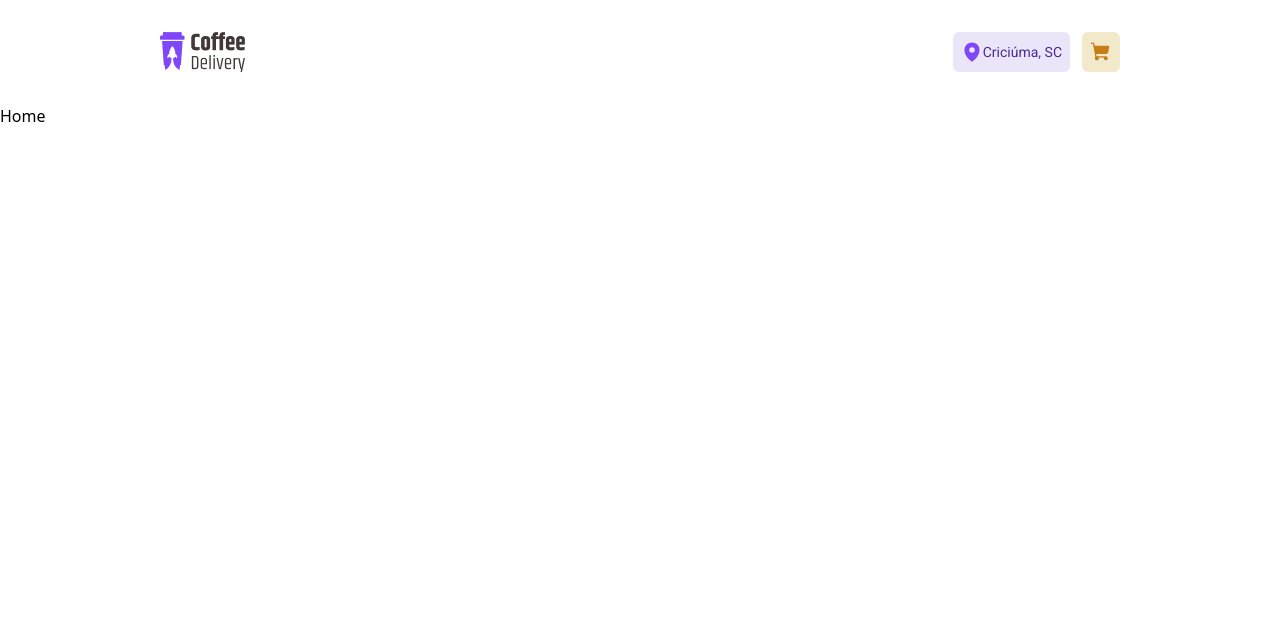
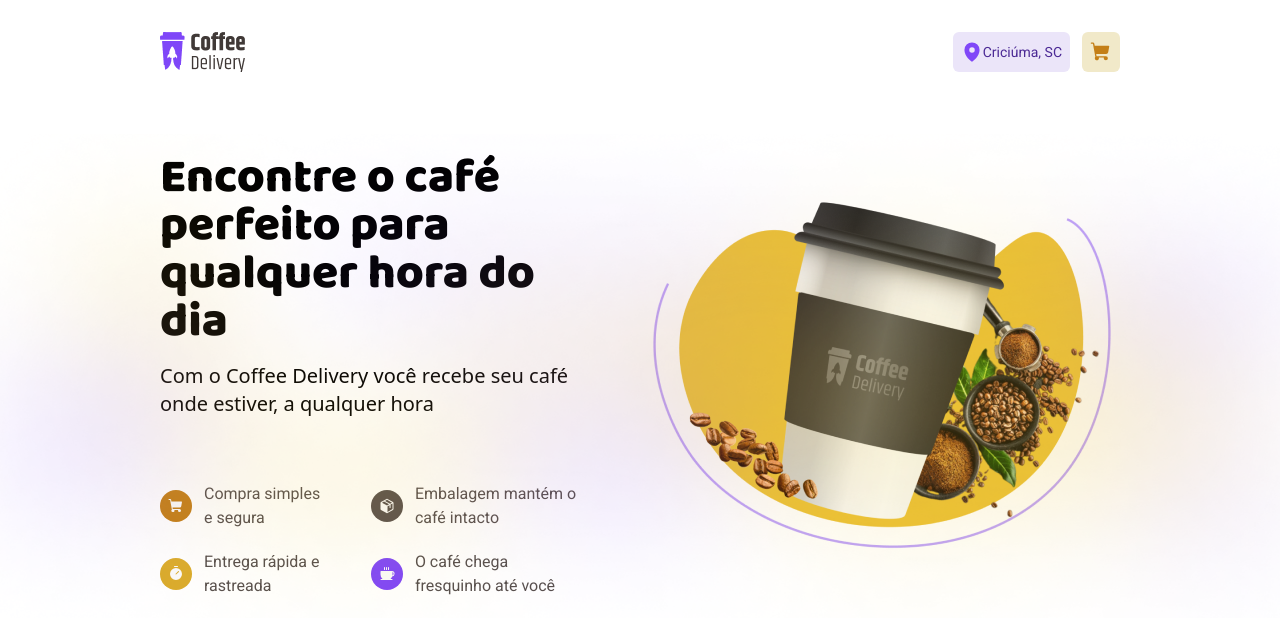
Before and after one commit to davimarcilio/CoffeeDelivery, a React (Vite) app: page / in a window 1280 px wide. Shown: the top 634 px of the page. Built offline with nearby package versions, Linux system fonts and the light colour scheme.

Commit message:
Coffee info

```diff
--- a/src/components/Header.tsx
+++ b/src/components/Header.tsx
@@ -2,7 +2,7 @@
 import Logo from "../assets/Logo.png";
 export function Header() {
   return (
-    <header className="font-Roboto flex justify-between px-40 py-8">
+    <header className="font-Roboto flex justify-between py-8">
       <img src={Logo} alt="Coffé Delivery" />
       <div className="flex gap-3">
         <button className="flex bg-purple-light p-2 rounded-md justify-center items-center">
--- a/src/layouts/DefaultLayout.tsx
+++ b/src/layouts/DefaultLayout.tsx
@@ -3,7 +3,7 @@
 
 export function DefaultLayout() {
   return (
-    <div>
+    <div className="px-40">
       <Header />
       <Outlet />
     </div>
--- /dev/null
+++ b/src/pages/Home/components/Header.tsx
@@ -0,0 +1,51 @@
+import { Coffee, Package, ShoppingCart, Timer } from "phosphor-react";
+import Cafe from "../../../assets/Cafe.png";
+import { ListItem } from "./ListItem";
+import Background from "../../../assets/Background.png";
+export function Header() {
+  return (
+    <section className="flex justify-center items-center gap-14 h-[544px]">
+      <img className="absolute left-0" src={Background} alt="" />
+      <div className="flex flex-col gap-16">
+        <div className="flex flex-col gap-4">
+          <h1 className="font-Baloo font-extrabold text-5xl">
+            Encontre o café perfeito para qualquer hora do dia
+          </h1>
+          <p className="text-xl">
+            Com o Coffee Delivery você recebe seu café onde estiver, a qualquer
+            hora
+          </p>
+        </div>
+        <div className="flex gap-10">
+          <ul className="flex flex-col gap-5">
+            <ListItem bgColor="bg-yellow-dark" title="Compra simples e segura">
+              <ShoppingCart
+                size={16}
+                className="text-background"
+                weight="fill"
+              />
+            </ListItem>
+            <ListItem bgColor="bg-yellow" title="Entrega rápida e rastreada">
+              <Timer size={16} className="text-background" weight="fill" />
+            </ListItem>
+          </ul>
+          <ul className="flex flex-col gap-5">
+            <ListItem
+              bgColor="bg-base-text"
+              title="Embalagem mantém o café intacto"
+            >
+              <Package size={16} className="text-background" weight="fill" />
+            </ListItem>
+            <ListItem
+              bgColor="bg-purple"
+              title="O café chega fresquinho até você"
+            >
+              <Coffee size={16} className="text-background" weight="fill" />
+            </ListItem>
+          </ul>
+        </div>
+      </div>
+      <img src={Cafe} alt="Café" />
+    </section>
+  );
+}
--- /dev/null
+++ b/src/pages/Home/components/ListIcon.tsx
@@ -0,0 +1,14 @@
+import { ReactNode } from "react";
+
+export interface ListIconProps {
+  children: ReactNode;
+  bgColor: string;
+}
+
+export function ListIcon({ children, bgColor }: ListIconProps) {
+  return (
+    <span className={`${bgColor} p-2 rounded-full inline-block`}>
+      {children}
+    </span>
+  );
+}
--- /dev/null
+++ b/src/pages/Home/components/ListItem.tsx
@@ -0,0 +1,14 @@
+import { ListIcon, ListIconProps } from "./ListIcon";
+
+interface ListItemProps extends ListIconProps {
+  title: string;
+}
+
+export function ListItem({ children, title, bgColor }: ListItemProps) {
+  return (
+    <li className="flex items-center gap-3 font-Roboto text-base-text">
+      <ListIcon bgColor={bgColor}>{children}</ListIcon>
+      {title}
+    </li>
+  );
+}
--- a/src/pages/Home/index.tsx
+++ b/src/pages/Home/index.tsx
@@ -1,3 +1,9 @@
+import { Header } from "./components/Header";
+
 export function Home() {
-  return <h1>Home</h1>;
+  return (
+    <main>
+      <Header />
+    </main>
+  );
 }
--- a/tailwind.config.cjs
+++ b/tailwind.config.cjs
@@ -4,8 +4,11 @@
   theme: {
     extend: {
       fontFamily: {
-        Baloo: "Baloo2",
+        Baloo: "'Baloo 2'",
         Roboto: "Roboto",
+      },
+      backgroundImage: {
+        "home-background": "url('./src/assets/Background.png')",
       },
       colors: {
         "yellow-dark": "#C47F17",
```
Also changed, not shown: src/assets/Cafe.png (added).
